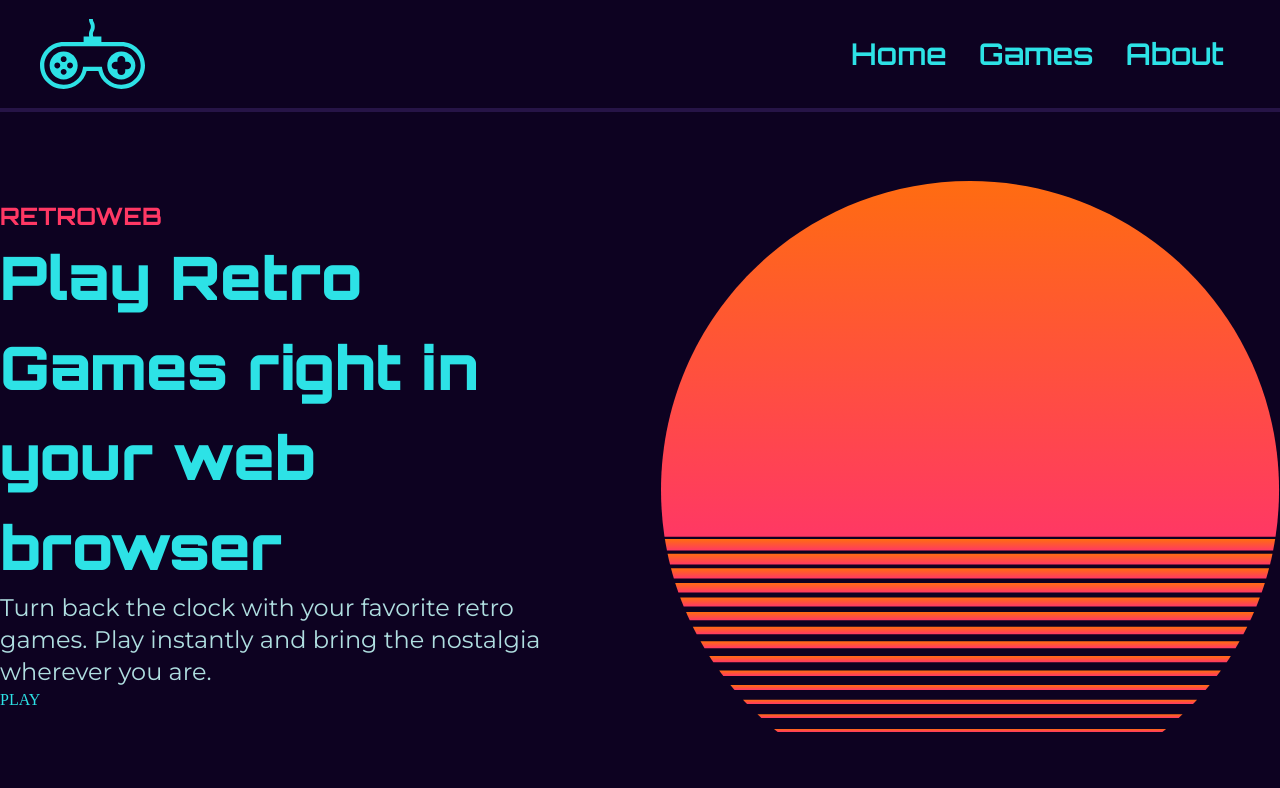
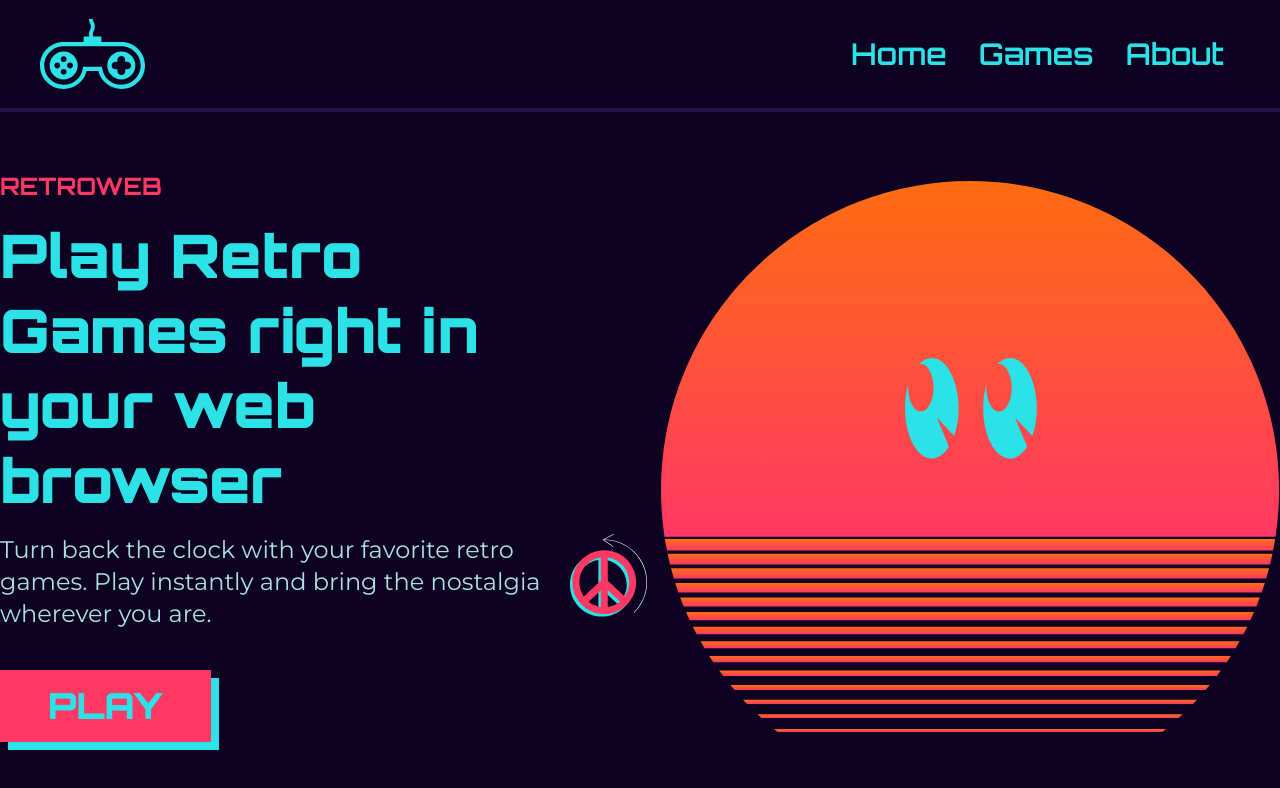
Before and after one commit to kLaz3r/retroweb, a Next.js app: page / in a window 1280 px wide. Shown: the top 788 px of the page. Built offline with nearby package versions, Linux system fonts and the light colour scheme.

Commit message:
did the damn button

```diff
--- a/src/app/page.tsx
+++ b/src/app/page.tsx
@@ -8,24 +8,113 @@ export default function HomePage() {
 
 function HeroSection() {
   return (
-    <main className="bg-background h-screen w-full pt-28">
+    <main className="h-screen w-full bg-background pt-28">
       <div className="container mx-auto flex h-full flex-row items-center justify-between">
-        <div className="text-text flex w-1/2 flex-col items-start justify-center pr-12">
-          <h6 className="font-display text-secondary text-2xl font-bold">
+        <div className="flex w-1/2 flex-col items-start justify-center gap-4 pr-12 text-text">
+          <h6 className="font-display text-2xl font-bold text-secondary">
             RETROWEB
           </h6>
-          <h1 className="font-display text-6xl font-black leading-normal">
+          <h1 className="font-display text-6xl font-black leading-tight">
             Play Retro Games right in your web browser
           </h1>
-          <p className="font-body text-bodyText text-2xl">
+          <p className="relative pb-6 font-body text-2xl text-bodyText">
             Turn back the clock with your favorite retro games. Play instantly
             and bring the nostalgia wherever you are.
+            <PeaceSVG />
           </p>
-          <button>PLAY</button>
+          <div className="relative">
+            <button className="relative z-20 bg-secondary px-12 py-4 font-display text-4xl font-black text-text">
+              PLAY
+            </button>
+            <div className="full absolute left-0 top-0 z-10 h-full w-full translate-x-2 translate-y-2 bg-text"></div>
+          </div>
         </div>
-        <RetrowaveSunSVG />
+        <div className="relative">
+          <RetrowaveSunSVG />
+          <div className="absolute left-0 top-0 flex h-full w-full items-center justify-center">
+            <EyesSVG />
+          </div>
+        </div>
       </div>
     </main>
+  );
+}
+
+function PeaceSVG() {
+  return (
+    <span className="absolute right-0 top-0 translate-x-14">
+      <svg
+        xmlns="http://www.w3.org/2000/svg"
+        width="78"
+        height="83"
+        viewBox="0 0 78 83"
+        fill="none"
+      >
+        <path
+          d="M31.8505 82.5161C14.2883 82.5161 0 68.2285 0 50.6656C0 33.1033 14.2877 18.8151 31.8505 18.8151C49.4134 18.8151 63.701 33.1028 63.701 50.6656C63.701 68.2279 49.4128 82.5161 31.8505 82.5161ZM31.8505 25.7624C18.1187 25.7624 6.94729 36.9338 6.94729 50.6656C6.94729 64.3974 18.1187 75.5689 31.8505 75.5689C45.5824 75.5689 56.7538 64.3974 56.7538 50.6656C56.7538 36.9344 45.5824 25.7624 31.8505 25.7624Z"
+          fill="#2DE2E6"
+        />
+        <path
+          d="M35.3239 22.2893H28.3767V79.0425H35.3239V22.2893Z"
+          fill="#2DE2E6"
+        />
+        <path
+          d="M29.4891 48.1378L10.874 65.4022L15.5981 70.4959L34.2132 53.2315L29.4891 48.1378Z"
+          fill="#FF3864"
+        />
+        <path
+          d="M34.219 48.1444L29.4949 53.2381L48.1099 70.5024L52.834 65.4087L34.219 48.1444Z"
+          fill="#2DE2E6"
+        />
+        <path
+          d="M34.3049 80.0618C16.7426 80.0618 2.45435 65.7741 2.45435 48.2113C2.45435 30.649 16.742 16.3608 34.3049 16.3608C51.8672 16.3608 66.1553 30.6484 66.1553 48.2113C66.1553 65.7735 51.8672 80.0618 34.3049 80.0618ZM34.3049 23.308C20.5731 23.308 9.40164 34.4794 9.40164 48.2113C9.40164 61.9431 20.5731 73.1145 34.3049 73.1145C48.0361 73.1145 59.2081 61.9431 59.2081 48.2113C59.2081 34.48 48.0367 23.308 34.3049 23.308Z"
+          fill="#FF3864"
+        />
+        <path
+          d="M37.7785 19.8344H30.8313V76.5876H37.7785V19.8344Z"
+          fill="#FF3864"
+        />
+        <path
+          d="M31.9417 45.6794L13.3267 62.9437L18.0508 68.0374L36.6658 50.7731L31.9417 45.6794Z"
+          fill="#FF3864"
+        />
+        <path
+          d="M36.6745 45.6923L31.9504 50.786L50.5655 68.0504L55.2896 62.9567L36.6745 45.6923Z"
+          fill="#FF3864"
+        />
+        <path
+          d="M64.3186 78.5236C64.2423 78.5236 64.1661 78.4944 64.1077 78.4366C63.9916 78.3205 63.9916 78.1316 64.1077 78.0155C72.0814 70.0412 76.473 59.4572 76.473 48.2119C76.473 36.9665 72.0814 26.3819 64.1077 18.4082C56.1341 10.4346 45.55 6.04358 34.3047 6.04358C34.1403 6.04358 34.0068 5.91014 34.0068 5.74572C34.0068 5.5813 34.1403 5.44786 34.3047 5.44786C45.7097 5.44786 56.4432 9.90143 64.5289 17.9871C72.6151 26.0733 77.0687 36.8075 77.0687 48.2119C77.0687 59.6168 72.6151 70.3504 64.5289 78.4366C64.4711 78.4944 64.3948 78.5236 64.3186 78.5236Z"
+          fill="white"
+        />
+        <path
+          d="M42.9274 12.7388C42.8684 12.7388 42.81 12.7221 42.7581 12.6858L33.0057 5.94471C32.9193 5.88514 32.8705 5.78446 32.8776 5.68021C32.8848 5.57596 32.9456 5.48242 33.0391 5.43477L43.5921 0.0322265C43.7369 -0.0416422 43.918 0.0155569 43.993 0.162103C44.0681 0.308053 44.0098 0.487961 43.8632 0.563021L33.7533 5.73919L43.0965 12.1973C43.2323 12.2909 43.2657 12.4767 43.1722 12.6113C43.115 12.6941 43.0215 12.7388 42.9274 12.7388Z"
+          fill="white"
+        />
+      </svg>
+    </span>
+  );
+}
+
+function EyesSVG() {
+  return (
+    <span className="mb-24">
+      <svg
+        xmlns="http://www.w3.org/2000/svg"
+        width="132"
+        height="101"
+        viewBox="0 0 132 101"
+        fill="none"
+      >
+        <path
+          d="M81.5391 25.842C81.4271 27.111 81.3541 28.405 81.3541 29.733C81.3541 42.856 87.0351 53.495 94.0431 53.495C101.051 53.495 106.732 42.857 106.732 29.733C106.732 16.61 101.051 5.97099 94.0431 5.97099C93.3341 5.97099 92.6431 6.107 91.9651 6.317C95.8211 2.298 100.26 0 104.986 0C119.799 0 131.807 22.487 131.807 50.225C131.807 60.455 130.17 69.966 127.364 77.903L109.92 59.465L122.145 88.821C117.494 96.08 111.513 100.45 104.986 100.45C90.1731 100.45 78.1652 77.963 78.1652 50.225C78.1662 41.375 79.3931 33.064 81.5391 25.842Z"
+          fill="#2DE2E6"
+        />
+        <path
+          d="M3.37415 25.842C3.26215 27.111 3.18909 28.405 3.18909 29.733C3.18909 42.856 8.87017 53.495 15.8782 53.495C22.8862 53.495 28.5671 42.857 28.5671 29.733C28.5671 16.61 22.8862 5.97099 15.8782 5.97099C15.1692 5.97099 14.4782 6.107 13.8002 6.317C17.6562 2.298 22.0942 0 26.8212 0C41.6342 0 53.6421 22.487 53.6421 50.225C53.6421 60.455 52.0051 69.966 49.1991 77.903L31.7551 59.465L43.9801 88.821C39.3291 96.08 33.3482 100.45 26.8212 100.45C12.0082 100.45 0.00012207 77.963 0.00012207 50.225C0.00012207 41.375 1.22715 33.064 3.37415 25.842Z"
+          fill="#2DE2E6"
+        />
+      </svg>
+    </span>
   );
 }
 
```
